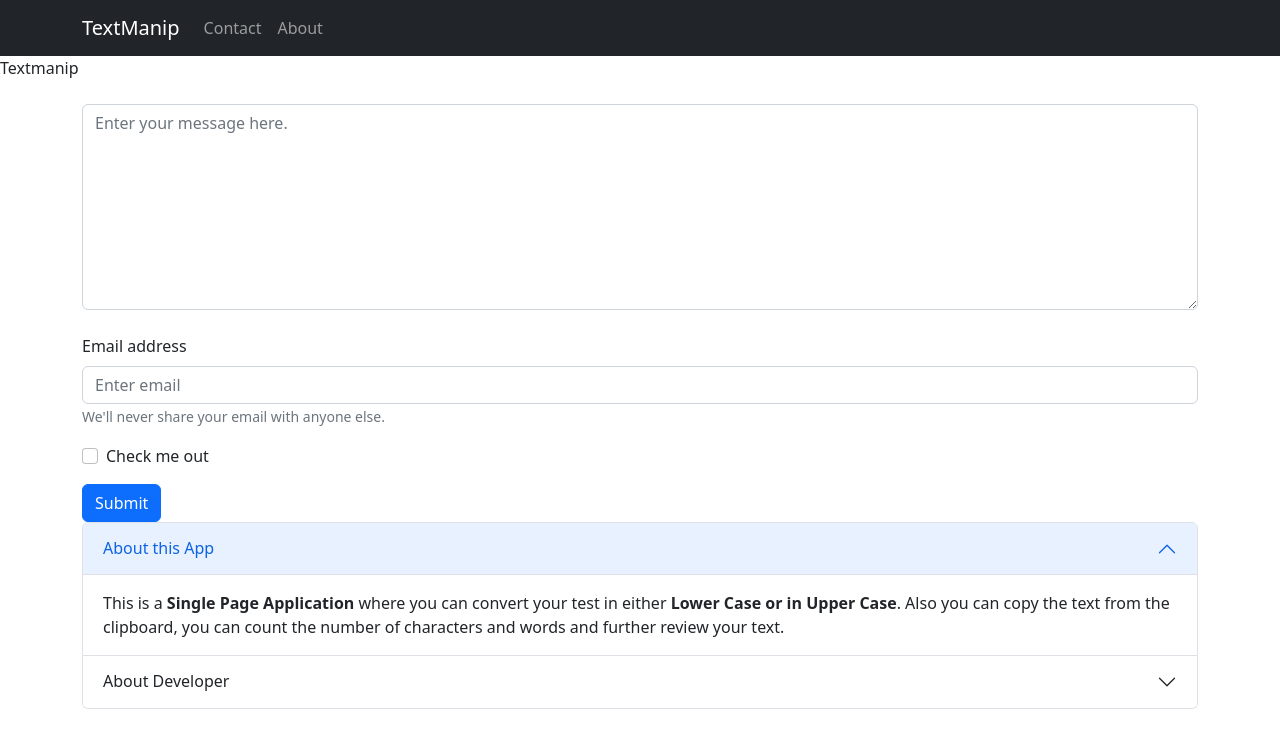
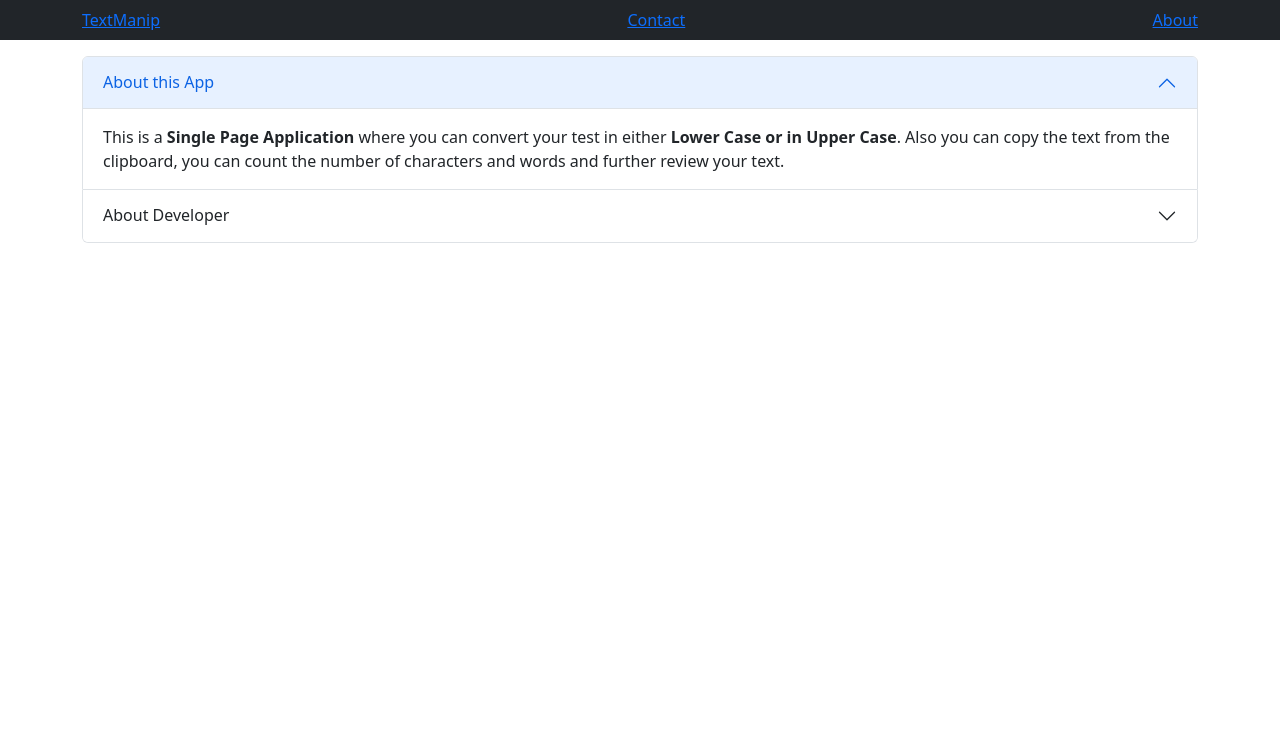
Before and after one commit to iamyrm/textmanip, a React (Create React App) app: page /about in a window 1280 px wide. Shown: the top 748 px of the page. Built offline with nearby package versions, Linux system fonts and the light colour scheme.

Commit message:
React Router was embedded

```diff
--- a/src/App.js
+++ b/src/App.js
@@ -3,24 +3,48 @@ import Navbar from "./Components/Navbar";
 import About from "./Components/About";
 import Contact from "./Components/Contact";
 import Textmanip from "./Components/Textmanip";
+import {
+  BrowserRouter as Router,
+  Routes,
+  Route
+} from "react-router-dom";
 
 
 export default function App() {
   return (
     <>
-      <Navbar
+
+
+      <Router>
+
+        <Navbar
           home="TextManip"
           contact="Contact"
           about="About"
-      />
+        />
+        <Routes>
+          <Route path="/" element={<Textmanip />}></Route>
+          <Route path="/contact" element={<Contact />}></Route>
+          <Route path="/about" element={
+            <About
+              about1="About this App"
+              about2="About Developer"
+            />}></Route>
+        </Routes>
+      </Router>
 
-      <Textmanip/>
-      <Contact />
-      <About
-        about1="About this App"
-      about2="About Developer"
 
-      />
+
+
+
+
+
+
+
+
+
+
+
 
     </>
 
--- a/src/Components/About.js
+++ b/src/Components/About.js
@@ -4,7 +4,7 @@ import PropTypes from 'prop-types'
 function BasicExample(props) {
   return (
     <>
-      <div className="container">
+      <div className="container my-3">
         <Accordion defaultActiveKey="0">
           <Accordion.Item eventKey="0">
             <Accordion.Header>{props.about1}</Accordion.Header>
--- a/src/Components/Navbar.js
+++ b/src/Components/Navbar.js
@@ -1,19 +1,27 @@
 import Container from 'react-bootstrap/Container';
-import Nav from 'react-bootstrap/Nav';
+// import Nav from 'react-bootstrap/Nav';
 import Navbar from 'react-bootstrap/Navbar';
 import PropTypes from 'prop-types'
+import { Link } from "react-router-dom";
 
 function ColorSchemesExample(props) {
     return (
         <>
             <Navbar bg="dark" variant="dark">
                 <Container>
-                    <Navbar.Brand to="/">{props.home}</Navbar.Brand>
-                    <Nav className="me-auto">
+
+                    {/* <Nav className="me-auto">
+                        <Nav.Link to="/contact">{props.home}</Nav.Link>
                         <Nav.Link to="/contact">{props.contact}</Nav.Link>
                         <Nav.Link to="/about">{props.about}</Nav.Link>
-                    </Nav>
+                    </Nav> */}
+
+
+                    <Link to="/">{ props.home}</Link>
+                <Link to="/contact">{ props.contact}</Link>
+                <Link to="/about">{ props.about}</Link>
                 </Container>
+
             </Navbar>
         </>
     );
```
